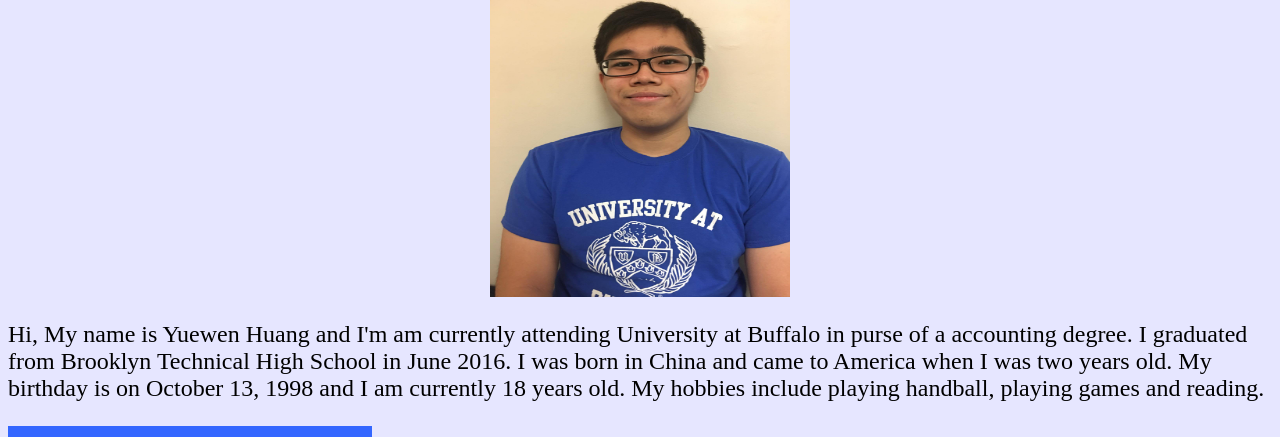
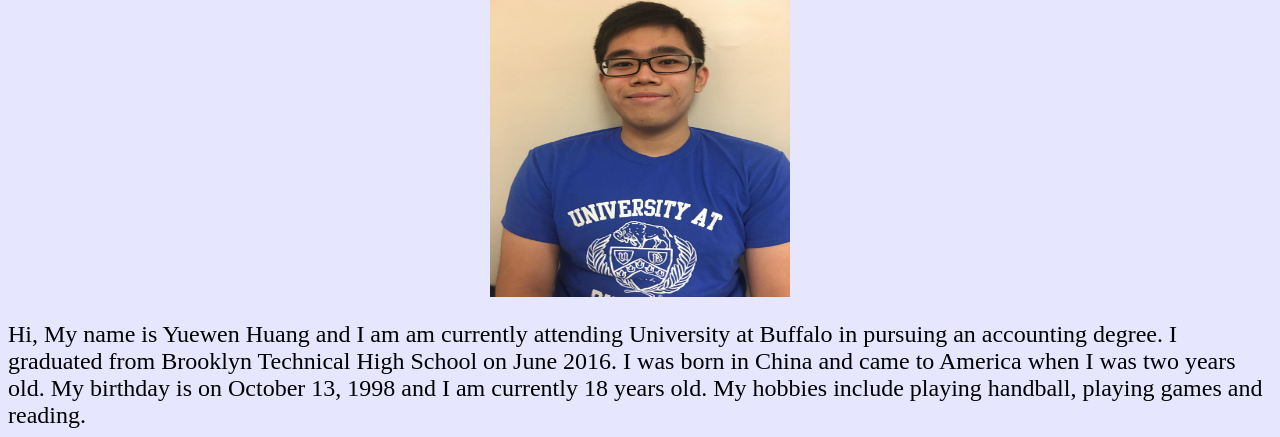
Before and after one commit to yuewenhu/yuewenhu.github.io, a plain HTML site: page index.html in a window 1280 px wide. Shown: the part 363-800 px from the top of the page. Drawn offline with Linux system fonts and the light colour scheme.

Commit message:
Add files via upload

```diff
--- a/index.html
+++ b/index.html
@@ -14,7 +14,7 @@
 	<img class = "profile" src = "profile.jpg" >
 
 	<p class ="p3">
-		Hi, My name is Yuewen Huang and I'm am currently attending University at Buffalo in purse of a accounting degree. I graduated from Brooklyn Technical High School in June 2016. I was born in China and came to America when I was two years old. My birthday is on October 13, 1998 and I am currently 18 years old. My hobbies include playing handball, playing games and reading.
+		Hi, My name is Yuewen Huang and I am am currently attending University at Buffalo in pursuing an accounting degree. I graduated from Brooklyn Technical High School on June 2016. I was born in China and came to America when I was two years old. My birthday is on October 13, 1998 and I am currently 18 years old. My hobbies include playing handball, playing games and reading.
 	</p>
 
 	<div class = "dropdown">
```
